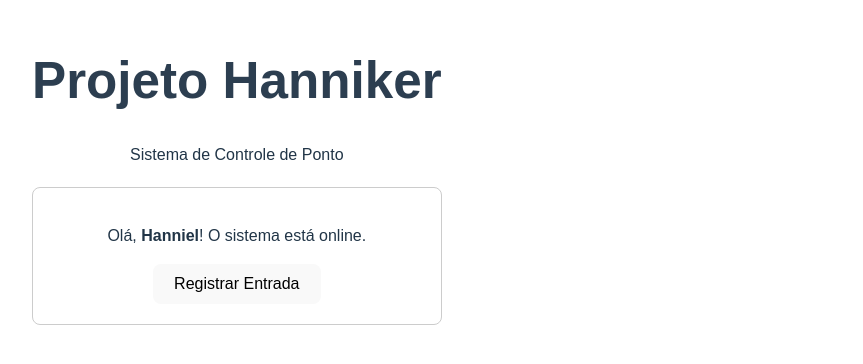
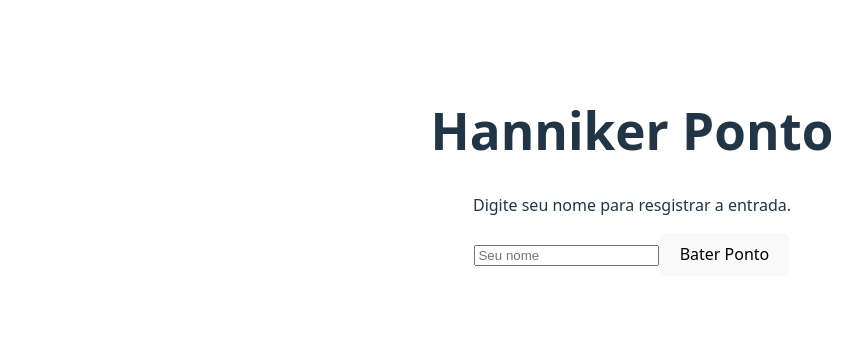
Before and after one commit to HannielAlencar/Hanniker, a React (Vite) app in the folder web/: page / in a window 1280 px wide. Shown: the part 228-592 px from the top of the page, without its empty margins (8-871 px from the left). Built offline with nearby package versions, Linux system fonts and the light colour scheme.

Commit message:
Primeiro commit

```diff
--- a/web/src/App.tsx
+++ b/web/src/App.tsx
@@ -1,18 +1,55 @@
+import { useState } from 'react';
+import './App.css';
+
 function App() {
-  return (
-    <div style={{
-      padding: '40px',
-      fontFamily: 'sans-serif',
-      textAlign: 'center'
-    }}>
-      <h1 style={{ color: '#2c3e50' }}>Projeto Hanniker</h1>
-      <p>Sistema de Controle de Ponto</p>
+  const [nome, setNome] = useState("");
 
-      <div style={{ marginTop: '20px', padding: '20px', border: '1px solid #ccc', borderRadius: '8px' }}>
-        <p>Olá, <strong>Hanniel</strong>! O sistema está online.</p>
-        <button onClick={() => alert("Função em construção!")} style={{ padding: '10px 20px', cursor: 'pointer' }}>
-          Registrar Entrada
+  const [mensagem, setMensagem] = useState("");
+
+  const baterPonto = async () => {
+    if (!nome) {
+      setMensagem("Por favor, insira seu nome.");
+      return;
+}
+setMensagem("Registrando...");
+
+    try {
+      const resposta = await fetch('http://localhost:3000/bater-ponto', {
+        method: 'POST',
+        headers: {
+          'Content-Type': 'application/json',
+        },
+        body: JSON.stringify({ nome }),
+      });
+
+      if (resposta.ok) {
+        setMensagem(`✅ Ponto de ${nome} registrado!`);
+        setNome("");
+      }else {
+        setMensagem("❌ Falha ao registrar o ponto.");
+      }
+    } catch (erro) {
+      setMensagem("❌ Erro de rede ao registrar o ponto.");
+    }
+  };
+    return (
+    <div className="container">
+    <div className="card">
+      <h1>Hanniker Ponto</h1>
+      <p>Digite seu nome para resgistrar a entrada.</p>
+
+      {}
+      <input
+        type="text"
+        placeholder="Seu nome"
+        value={nome}
+        onChange={(e) => setNome(e.target.value)}
+      />
+      <button onClick={baterPonto} className="btn-bater">
+        Bater Ponto
         </button>
+
+        {mensagem && <p className="mensagem">{mensagem}</p>}
       </div>
     </div>
   )
```
Also changed, not shown: 1 other file (tests, documents, lock files or other folders).
